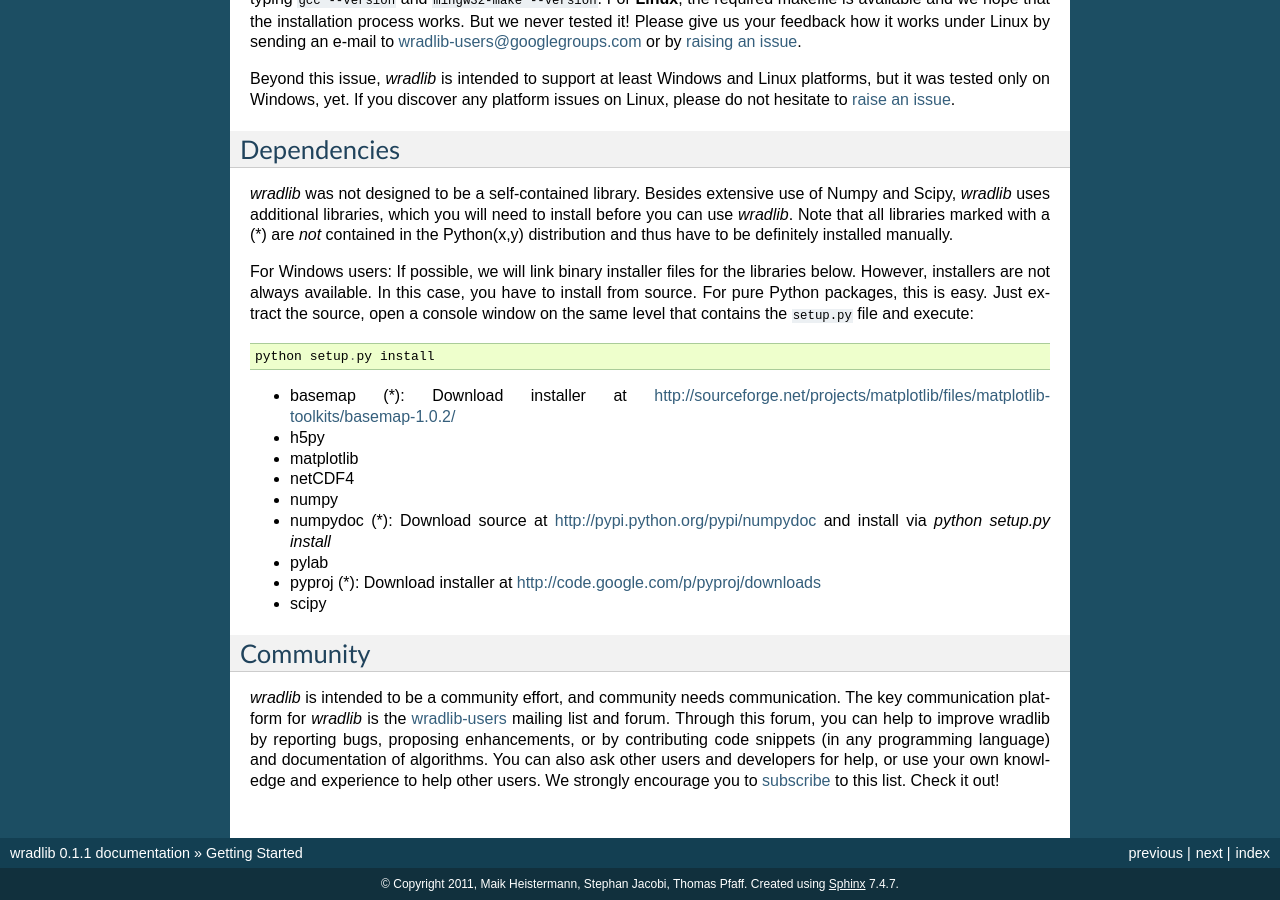
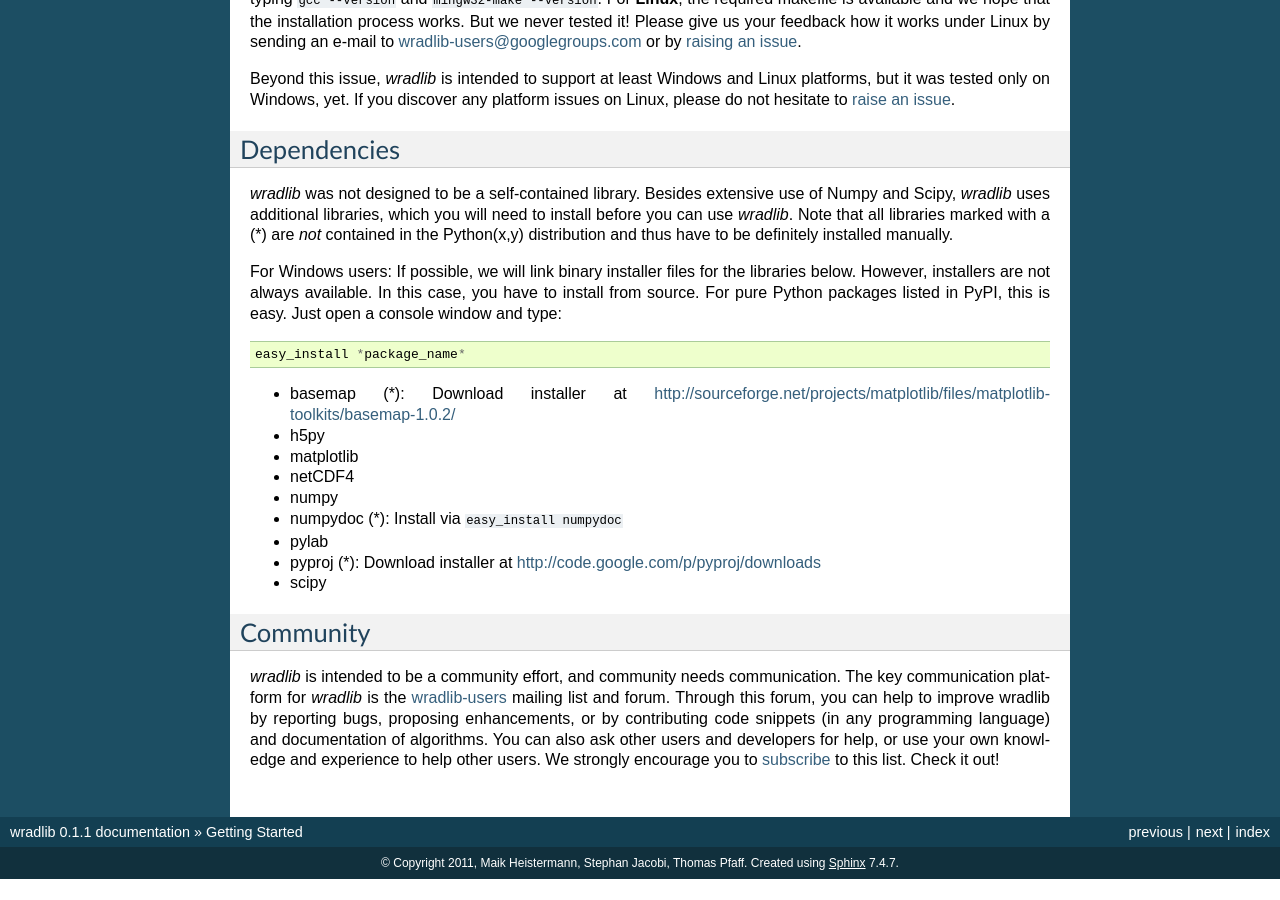
Before and after one commit to wradlib/wradlib-docs, a Sphinx documentation site: the page built from source/gettingstarted.rst, in a window 1280 px wide and 900 px high, scrolled down 1341 px. Built offline with Sphinx 7.4.7, drawn with Linux system fonts in a browser that asks for light colours; formulas are drawn with MathJax 3; after the commit the page ends 2220 px from its top, so only the background shows below that.

Commit message:
DOC: minor edit related to the installation of numpydoc

```diff
--- a/source/gettingstarted.rst
+++ b/source/gettingstarted.rst
@@ -51,9 +51,9 @@ Dependencies
 
 *wradlib* was not designed to be a self-contained library. Besides extensive use of Numpy and Scipy, *wradlib* uses additional libraries, which you will need to install before you can use *wradlib*. Note that all libraries marked with a (*) are *not* contained in the Python(x,y) distribution and thus have to be definitely installed manually.
 
-For Windows users: If possible, we will link binary installer files for the libraries below. However, installers are not always available. In this case, you have to install from source. For pure Python packages, this is easy. Just extract the source, open a console window on the same level that contains the ``setup.py`` file and execute::
+For Windows users: If possible, we will link binary installer files for the libraries below. However, installers are not always available. In this case, you have to install from source. For pure Python packages listed in PyPI, this is easy. Just open a console window and type::
 
-   python setup.py install
+    easy_install *package_name*
 
 - basemap (*): Download installer at http://sourceforge.net/projects/matplotlib/files/matplotlib-toolkits/basemap-1.0.2/
 
@@ -65,7 +65,7 @@ For Windows users: If possible, we will link binary installer files for the libr
 
 - numpy
 
-- numpydoc (*): Download source at http://pypi.python.org/pypi/numpydoc and install via *python setup.py install*
+- numpydoc (*): Install via ``easy_install numpydoc``
 
 - pylab
 
```
